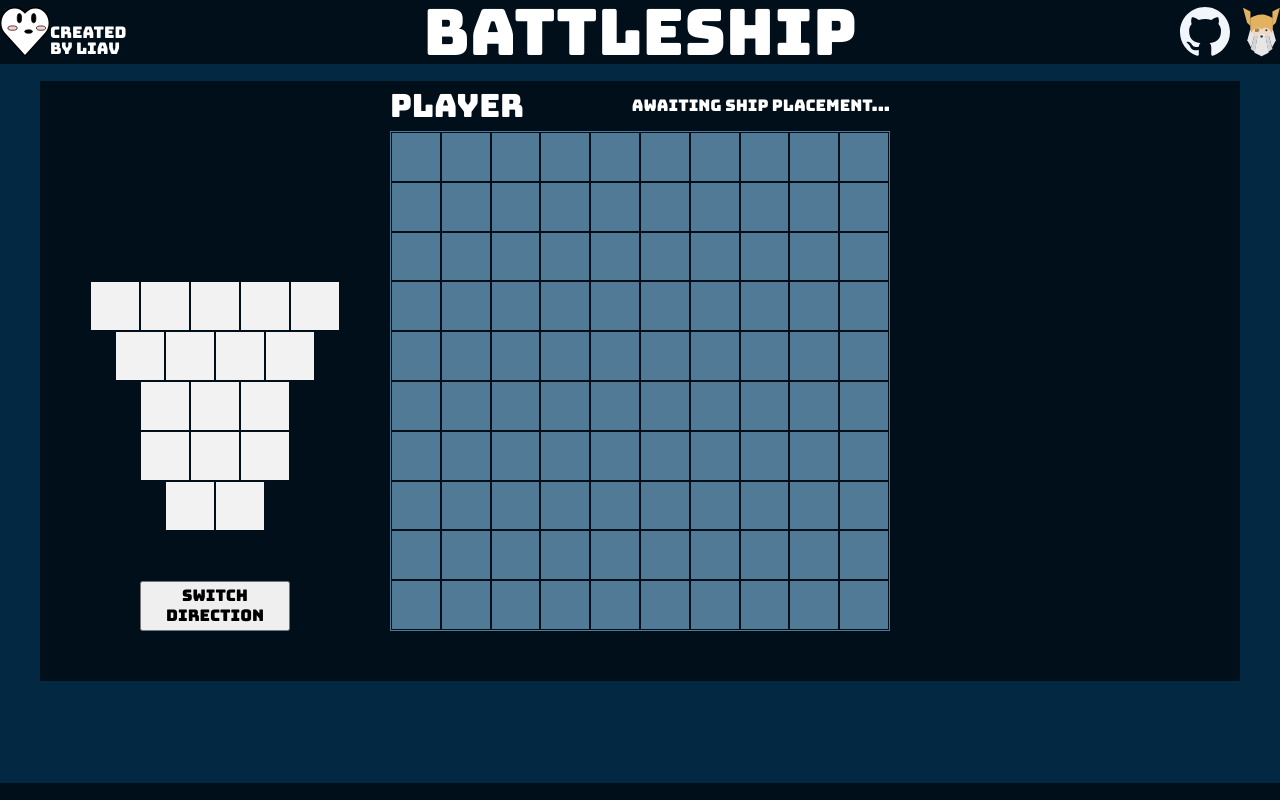
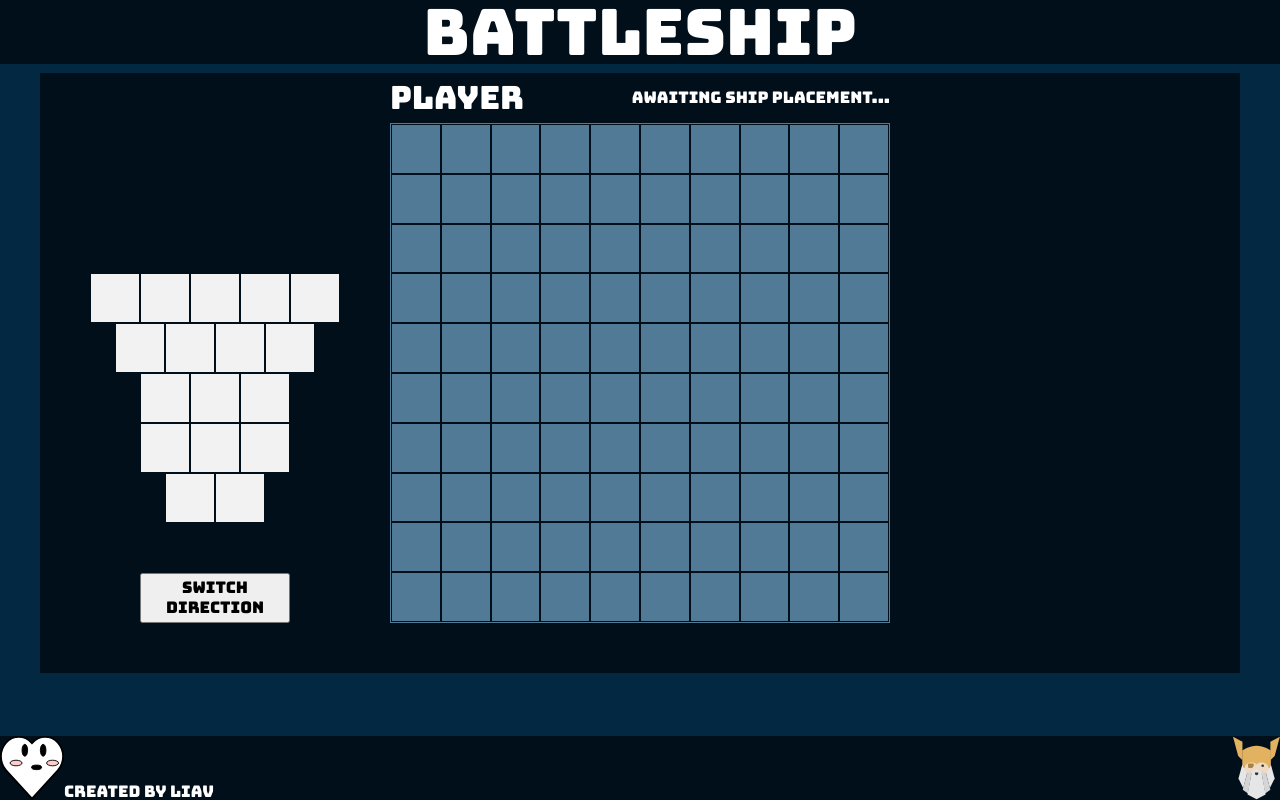
Before and after one commit to nekoLiav/battleship, a website built with webpack: page dist/index.html in a window 1280 px wide. Built offline with Linux system fonts and the light colour scheme.

Commit message:
updated self and TOP logos

```diff
--- a/src/styles/content.css
+++ b/src/styles/content.css
@@ -1,6 +1,6 @@
 #content {
   display: grid;
-  grid-template-rows: repeat(10, 1fr);
+  grid-template-rows: 64px repeat(9, 1fr) 64px;
   grid-template-columns: repeat(11, 1fr);
   width: 100%;
   height: 100%;
--- a/src/styles/footer.css
+++ b/src/styles/footer.css
@@ -1,6 +1,36 @@
 #footer {
   grid-column-start: 1;
   grid-column-end: 12;
-  grid-row-start: 10;
+  grid-row-start: 11;
+  grid-row-end: 12;
+  display: flex;
+  justify-content: space-between;
   background-color: var(--color-bkg-dark-blue);
 }
+
+#footer-self {
+  display: flex;
+  align-items: flex-end;
+  height: 100%;
+}
+
+#footer-self-text {
+  font-family: var(--Bungee-font-with-fallbacks);
+  color: white;
+}
+
+#footer-self-logo {
+  align-self: center;
+  height: 100%;
+}
+
+#footer-other {
+  display: flex;
+  align-items: flex-end;
+  justify-content: flex-end;
+  height: 100%;
+}
+
+#footer-odin-logo {
+  height: 100%;
+}
--- a/src/styles/header.css
+++ b/src/styles/header.css
@@ -8,22 +8,6 @@
   background-color: var(--color-bkg-dark-blue);
 }
 
-#header-self {
-  display: flex;
-  width: 100px;
-  align-items: flex-end;
-}
-
-#header-self-text {
-  font-family: var(--Bungee-font-with-fallbacks);
-  color: white;
-}
-
-#header-self-logo {
-  max-width: 50px;
-  max-height: 50px;
-}
-
 #header-text {
   font-size: 4rem;
   flex-grow: 2;
@@ -31,18 +15,3 @@
   font-family: var(--Bungee-font-with-fallbacks);
   color: white;
 }
-
-#header-other {
-  display: flex;
-  justify-content: space-between;
-  width: 100px;
-}
-
-#header-github-logo {
-  width: 50px;
-  height: 50px;
-}
-
-#header-odin-logo {
-  max-height: 50px;
-}
```
Also changed, not shown: dist/4b731a8a30cf12228c5d.svg (deleted), dist/bundle.js, src/images/GitHubLogo.svg (deleted).
